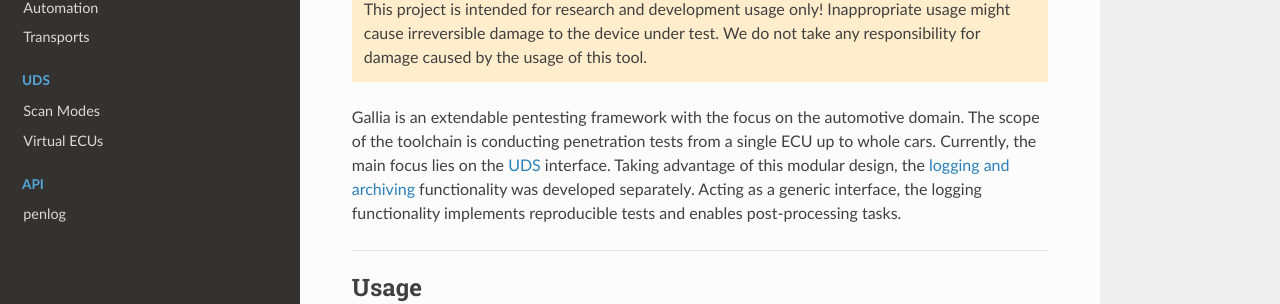
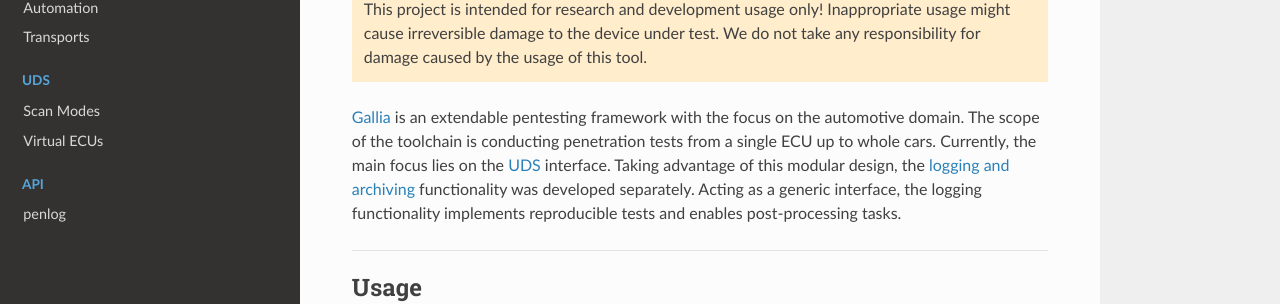
Before and after one commit to Fraunhofer-AISEC/gallia, a Sphinx documentation site: the page built from docs/index.md, in a window 1280 px wide and 1225 px high. Shown: the part 203-507 px from the top of the window. Built offline with Sphinx 7.4.7 and the Read the Docs theme 2.0.0, drawn with Linux system fonts in a browser that asks for light colours; pages that are not in the unit, such as notebooks, are missing from menus; some of the changed lines change nothing that is shown.

Commit message:
docs: Add link back to the repo

````diff
--- a/docs/index.md
+++ b/docs/index.md
@@ -12,7 +12,7 @@
 We do not take any responsibility for damage caused by the usage of this tool.
 ```
 
-Gallia is an extendable pentesting framework with the focus on the automotive domain.
+[Gallia](https://github.com/Fraunhofer-AISEC/gallia) is an extendable pentesting framework with the focus on the automotive domain.
 The scope of the toolchain is conducting penetration tests from a single ECU up to whole cars.
 Currently, the main focus lies on the [UDS](https://www.iso.org/standard/72439.html) interface.
 Taking advantage of this modular design, the [logging and archiving](https://fraunhofer-aisec.github.io/gallia/penlog.7.html) functionality was developed separately.
````
